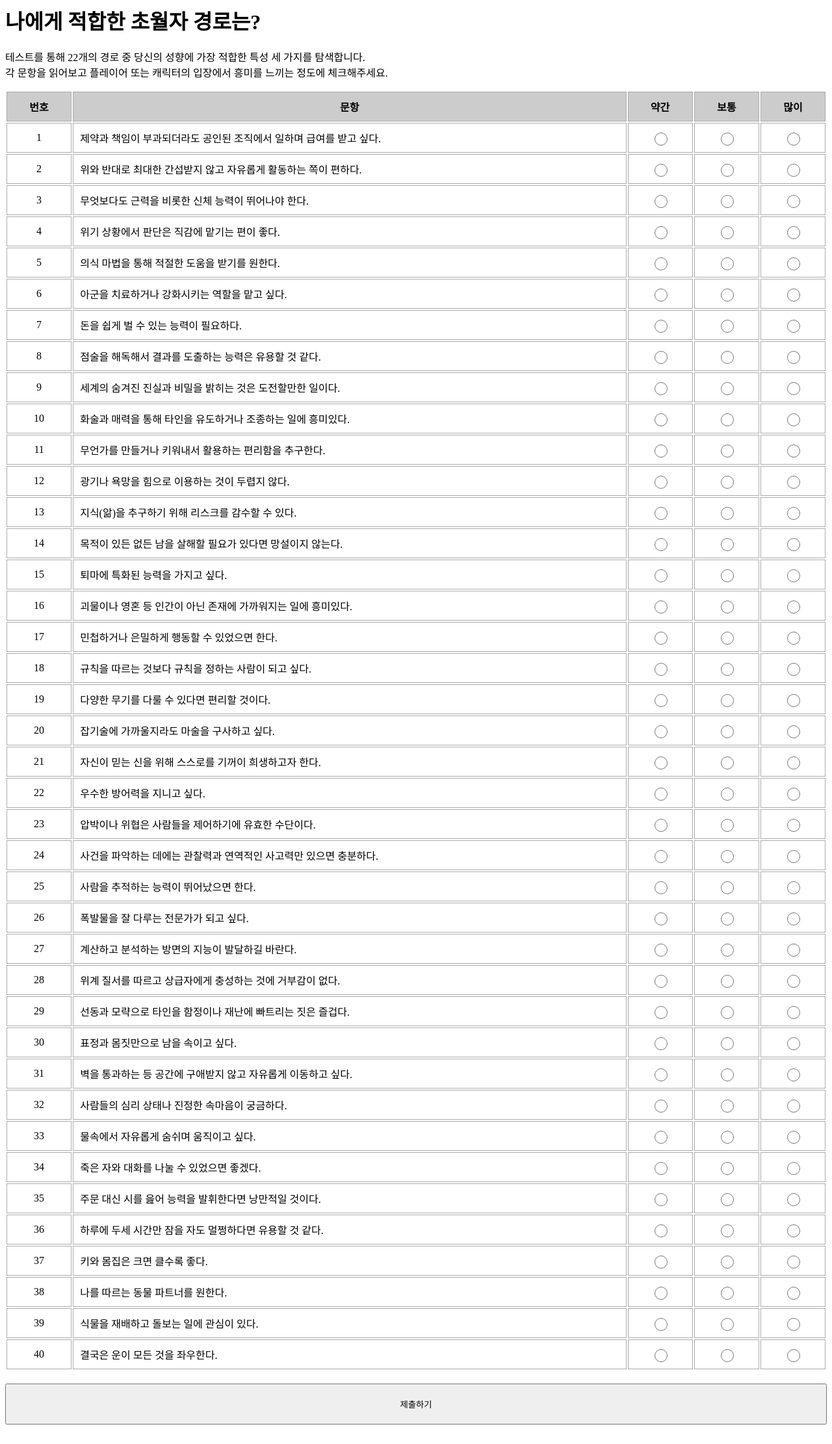
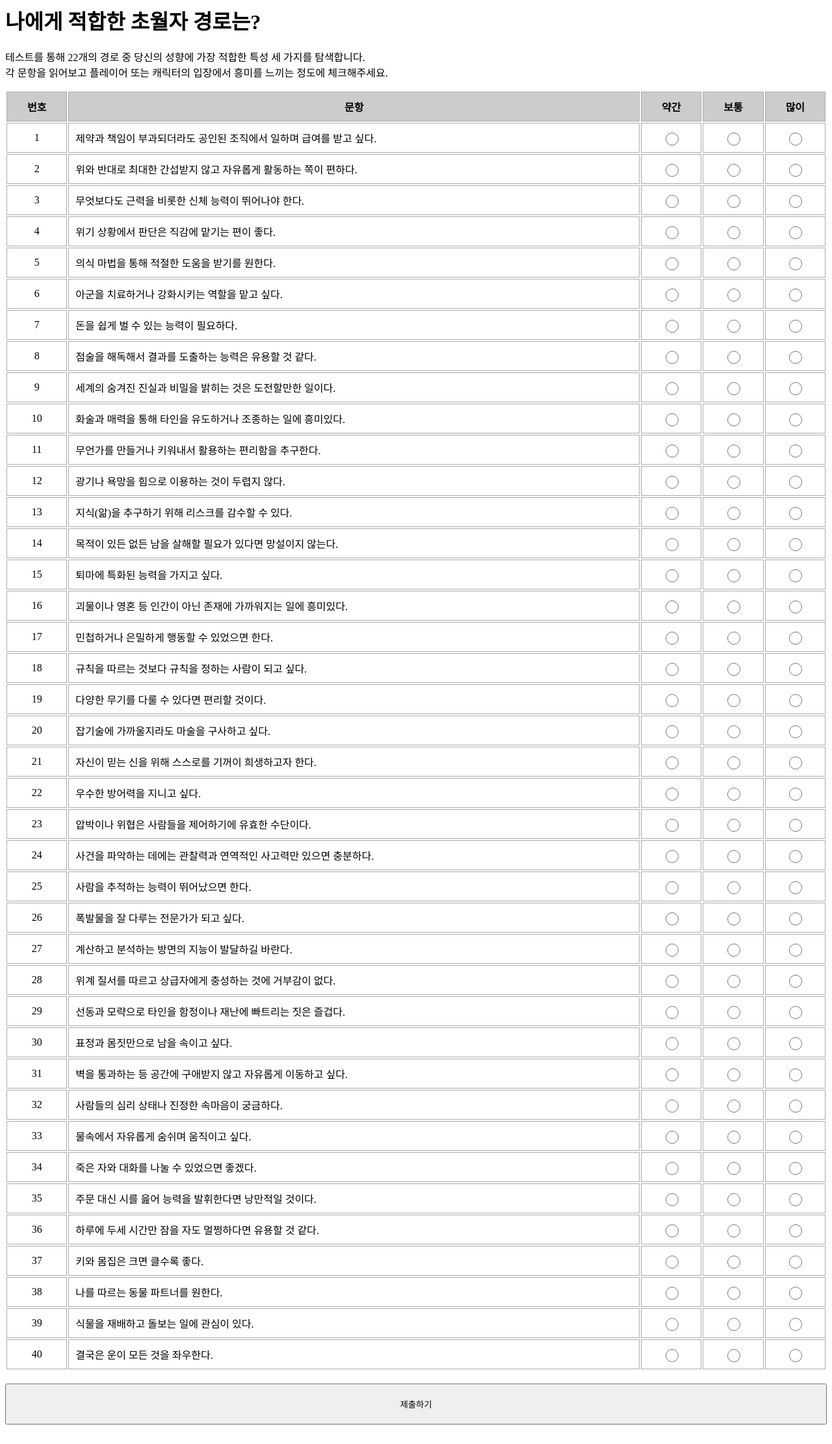
Before and after one commit to izpew/lotm, a Jekyll site: the page _chapters/html/pathway_test.html, which Jekyll copies as it is, in a window 1280 px wide. Shown: the whole page at 65% size. Built offline with Jekyll 4.4.1, drawn with Linux system fonts in a browser that asks for light colours.

Commit message:
Update pathway_test.html

```diff
--- a/_chapters/html/pathway_test.html
+++ b/_chapters/html/pathway_test.html
@@ -46,11 +46,11 @@
     <table class="question" id="questionTable">
       <thead>
         <tr>
-          <th width="8%">번호</th>
-          <th width="68%">문항</th>
-          <th width="8%">약간</th>
-          <th width="8">보통</th>
-          <th width="8%">많이</th>
+          <th>번호</th>
+          <th>문항</th>
+          <th>약간</th>
+          <th>보통</th>
+          <th>많이</th>
         </tr>
       </thead>
       <tbody>
```
